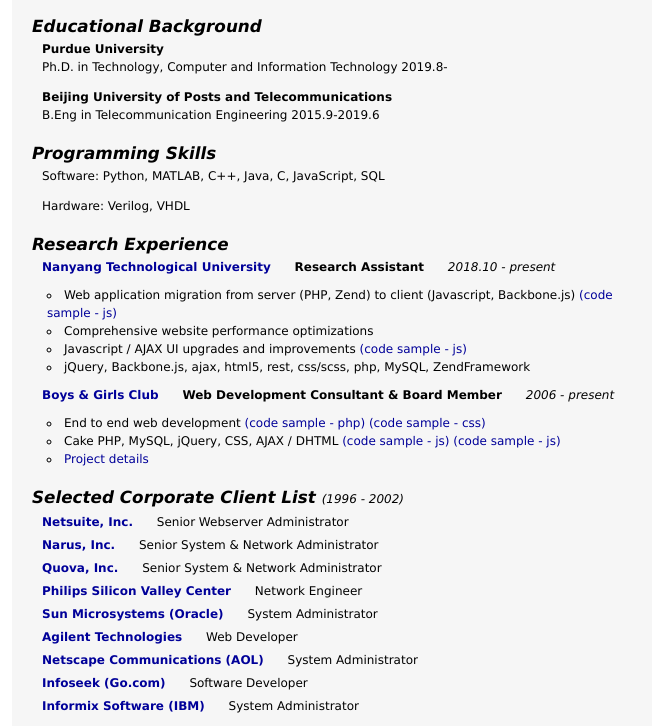
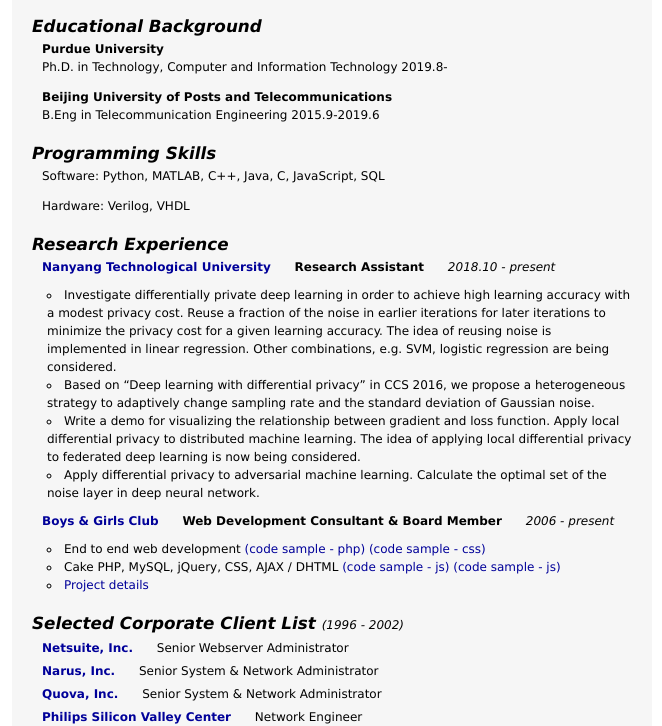
Before and after one commit to chengzelei/Zelei_Cheng, a plain HTML site: page index.html in a window 1280 px wide. Shown: the part 112-838 px from the top of the page, without its empty margins (308-970 px from the left). Drawn offline with nearby package versions, Linux system fonts and the light colour scheme.

Commit message:
Update index.html

```diff
--- a/index.html
+++ b/index.html
@@ -162,10 +162,10 @@ body{font-size:18px;}
   <strong class="indent">Research Assistant</strong>
   <em class="indent">2018.10 - present</em>
 <ul>
-<li>Web application migration from server (PHP, Zend) to client (Javascript, Backbone.js) <a href="https://gist.github.com/2244334" target="_blank">(code sample - js)</a></li>
-<li>Comprehensive website performance optimizations</li>
-<li>Javascript / AJAX UI upgrades and improvements <a href="https://gist.github.com/2244421" target="_blank">(code sample - js)</a></li>
-<li>jQuery, Backbone.js, ajax, html5, rest, css/scss, php, MySQL, ZendFramework</li>
+<li>Investigate differentially private deep learning in order to achieve high learning accuracy with a modest privacy cost. Reuse a fraction of the noise in earlier iterations for later iterations to minimize the privacy cost for a given learning accuracy. The idea of reusing noise is implemented in linear regression. Other combinations, e.g. SVM, logistic regression are being considered.</li>
+<li>Based on “Deep learning with differential privacy” in CCS 2016, we propose a heterogeneous strategy to adaptively change sampling rate and the standard deviation of Gaussian noise.</li>
+<li>Write a demo for visualizing the relationship between gradient and loss function. Apply local differential privacy to distributed machine learning. The idea of applying local differential privacy to federated deep learning is now being considered.</li>
+<li>Apply differential privacy to adversarial machine learning. Calculate the optimal set of the noise layer in deep neural network.</li>
 </ul>
 </article>
 
```
